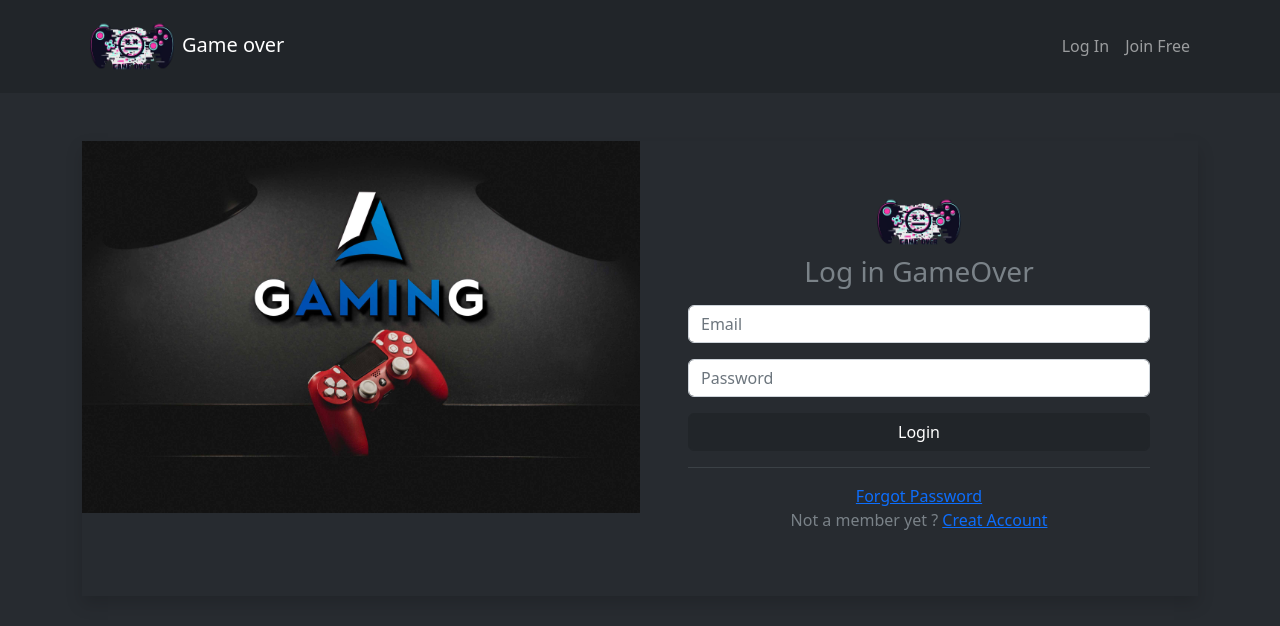
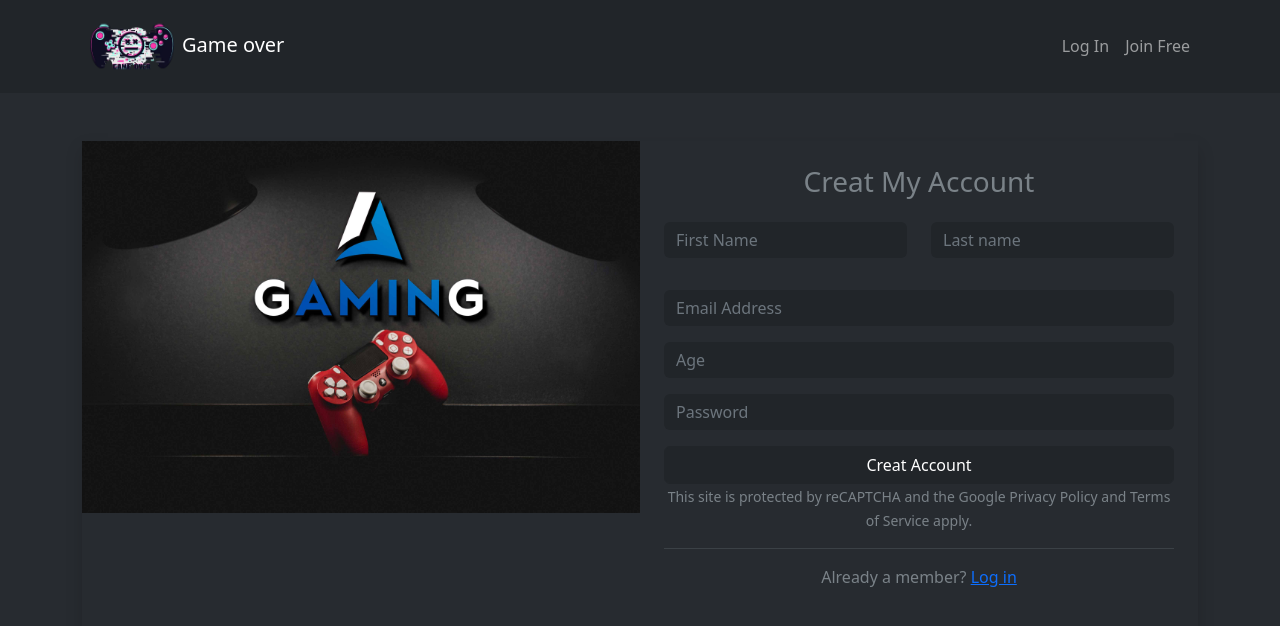
Before and after one commit to Khattab222/gameOver, a React (Create React App) app: page / in a window 1280 px wide. Shown: the top 626 px of the page. Built offline with nearby package versions, Linux system fonts and the light colour scheme; a web font is replaced by a local one.

Commit message:
change index router

```diff
--- a/src/App.js
+++ b/src/App.js
@@ -56,8 +56,8 @@ const router = createHashRouter([
     {path:'platforms/:type', element:<Protection><Platforms/></Protection> },
     {path:'sort-by/:type', element:<Protection><SortBy/></Protection> },
     {path:'gamedetails/:id', element:<Protection><GameDetails/></Protection> },
-    {path:'register', element:<Signup/>},
-    {index:true, element:<Login getusertoken={getusertoken}/>},
+    {path:'register', element:<Login getusertoken={getusertoken}/>},
+    {index:true, element:<Signup/>},
 
     {path:'*', element:<h3 className="text-center mt-5">page not found</h3>},
   ]}
```
